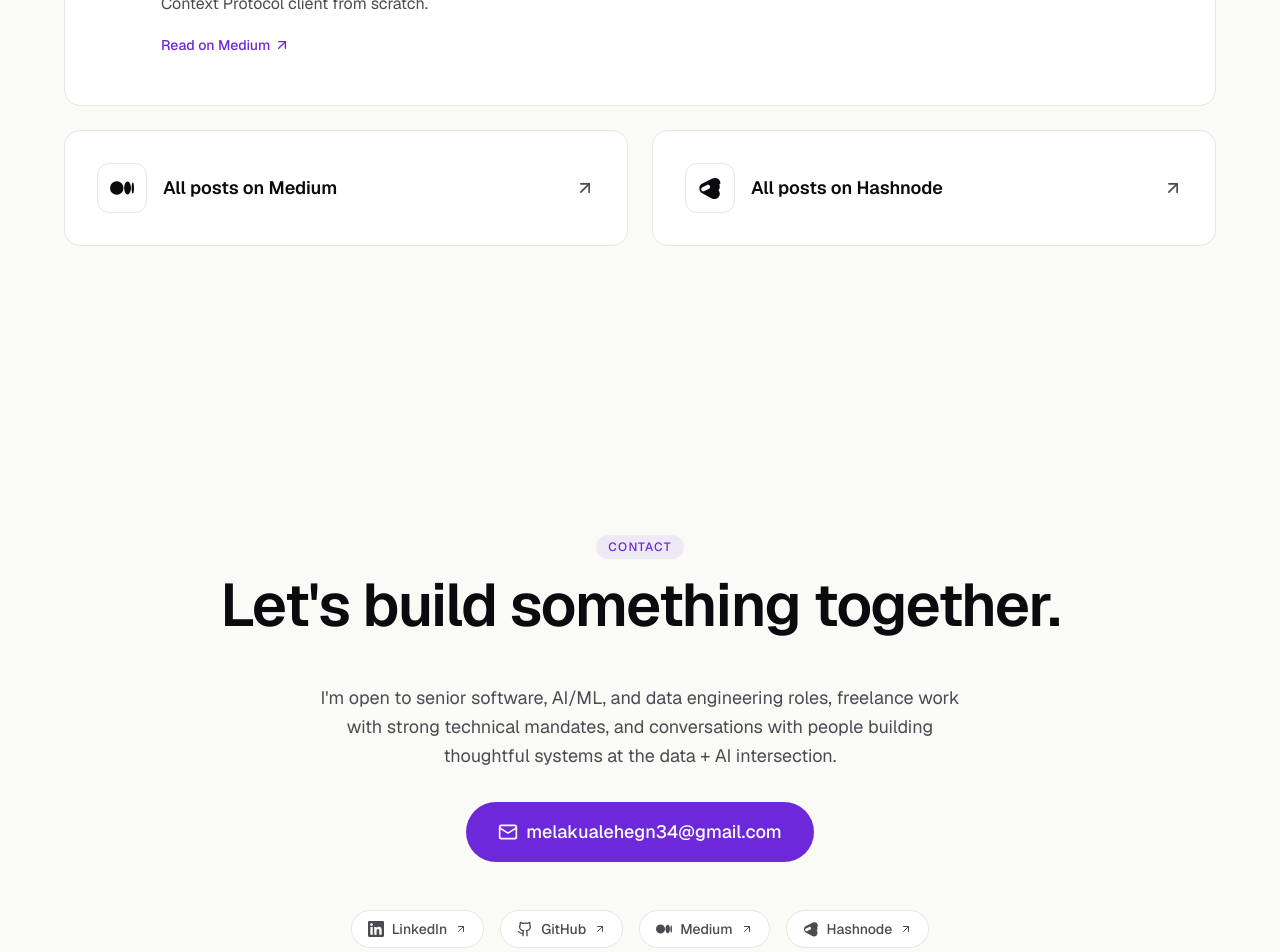
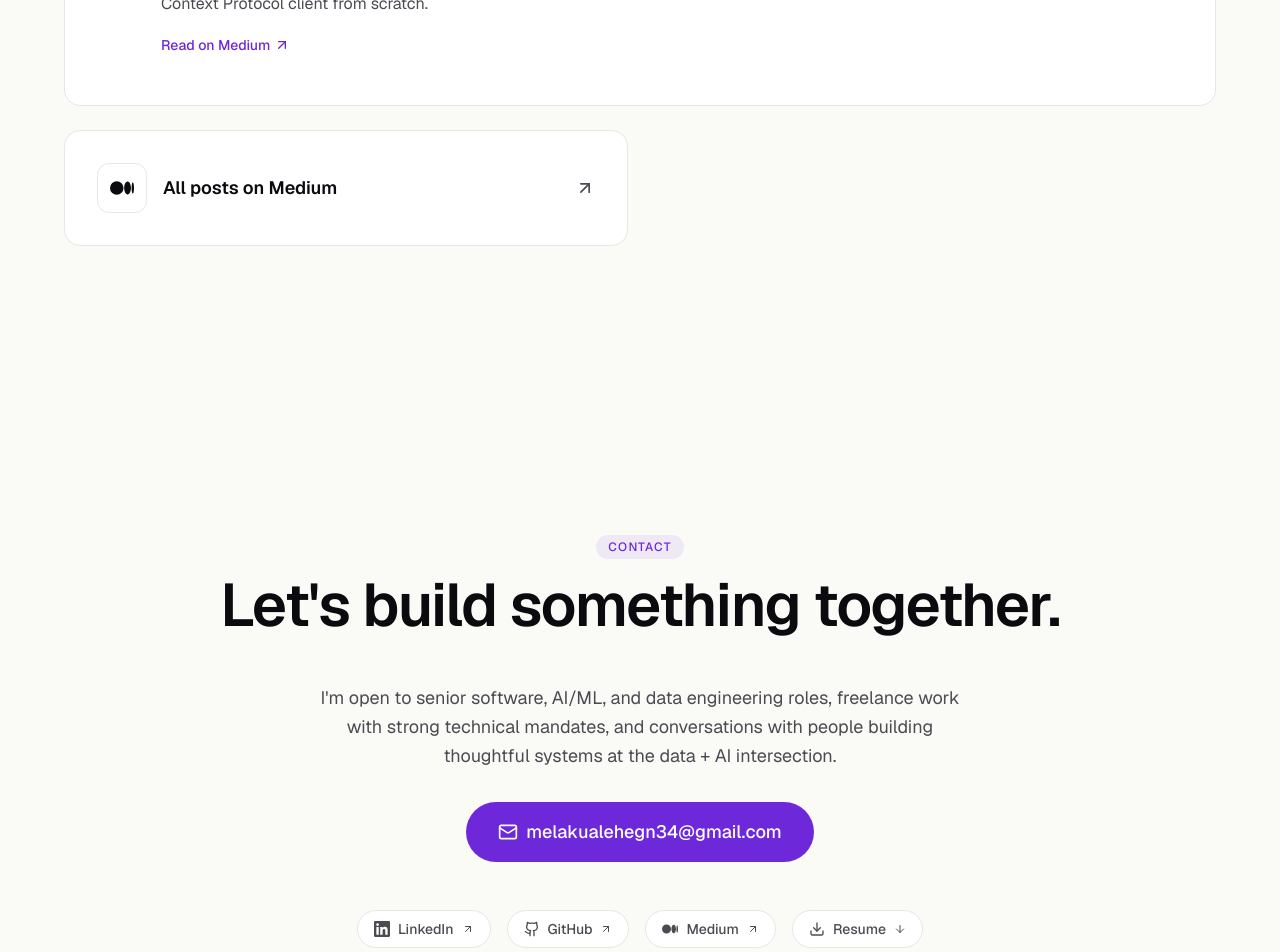
Before and after one commit to MelakuAlehegn/portfolio, a Next.js app: page / in a window 1280 px wide. Shown: the part 7160-8112 px from the top of the page. Built offline with nearby package versions, Linux system fonts and the light colour scheme.

Commit message:
fix: width fix for mobile

```diff
--- a/app/layout.tsx
+++ b/app/layout.tsx
@@ -46,7 +46,7 @@ export default function RootLayout({
       className={`${geistSans.variable} ${geistMono.variable} h-full antialiased`}
       suppressHydrationWarning
     >
-      <body className="min-h-full flex flex-col bg-bg text-text">
+      <body className="min-h-full flex flex-col bg-bg text-text overflow-x-hidden">
         <ThemeProvider
           attribute="data-theme"
           defaultTheme="system"
--- a/components/contact.tsx
+++ b/components/contact.tsx
@@ -63,11 +63,11 @@ const socialLinks = [
     href: contact.medium,
     icon: MediumIcon,
   },
-  {
-    label: "Hashnode",
-    href: contact.hashnode,
-    icon: HashnodeIcon,
-  },
+  // {
+  //   label: "Hashnode",
+  //   href: contact.hashnode,
+  //   icon: HashnodeIcon,
+  // },
 ];
 
 export function Contact() {
--- a/components/nav.tsx
+++ b/components/nav.tsx
@@ -105,15 +105,7 @@ export function Nav() {
               </a>
             ))}
             <div className="pt-2 mt-2 border-t border-border flex flex-col gap-2">
-              <Button
-                href={resume.href}
-                variant="secondary"
-                download={resume.downloadName}
-                className="w-full"
-              >
-                Resume
-              </Button>
-              <Button href="#contact" variant="primary" className="w-full">
+              <Button href="#contact" variant="primary" className="w-full" onClick={() => setIsMobileMenuOpen(false)}>
                 Get in touch
               </Button>
             </div>
--- a/components/skills.tsx
+++ b/components/skills.tsx
@@ -21,7 +21,7 @@ function CertificationCard({ cert, index }: { cert: typeof certifications[0]; in
       viewport={{ once: true, margin: "-100px" }}
       transition={{ duration: 0.3, ease: "easeOut", delay: index * 0.08 }}
     >
-      <Card hover={false} className="flex items-center gap-4">
+      <Card hover={false} className="flex items-center gap-4 overflow-hidden">
         <div className="w-12 h-12 rounded-xl bg-surface-elevated border border-border flex items-center justify-center shrink-0">
           <span className="font-mono text-sm font-semibold text-text">{monogram}</span>
         </div>
--- a/lib/data.ts
+++ b/lib/data.ts
@@ -187,10 +187,10 @@ export const writingLinks: WritingLink[] = [
     title: "All posts on Medium",
     url: "https://medium.com/@melakualehegn34",
   },
-  {
-    title: "All posts on Hashnode",
-    url: "https://hashnode.com/@Melaku",
-  },
+  // {
+  //   title: "All posts on Hashnode",
+  //   url: "https://hashnode.com/@Melaku",
+  // },
 ];
 
 export const contact = {
@@ -199,7 +199,7 @@ export const contact = {
   github: "https://github.com/MelakuAlehegn",
   portfolioRepo: "https://github.com/MelakuAlehegn/portfolio",
   medium: "https://medium.com/@melakualehegn34",
-  hashnode: "https://hashnode.com/@Melaku",
+  // hashnode: "https://hashnode.com/@Melaku",
   location: "Addis Ababa, Ethiopia",
 };
 
```
